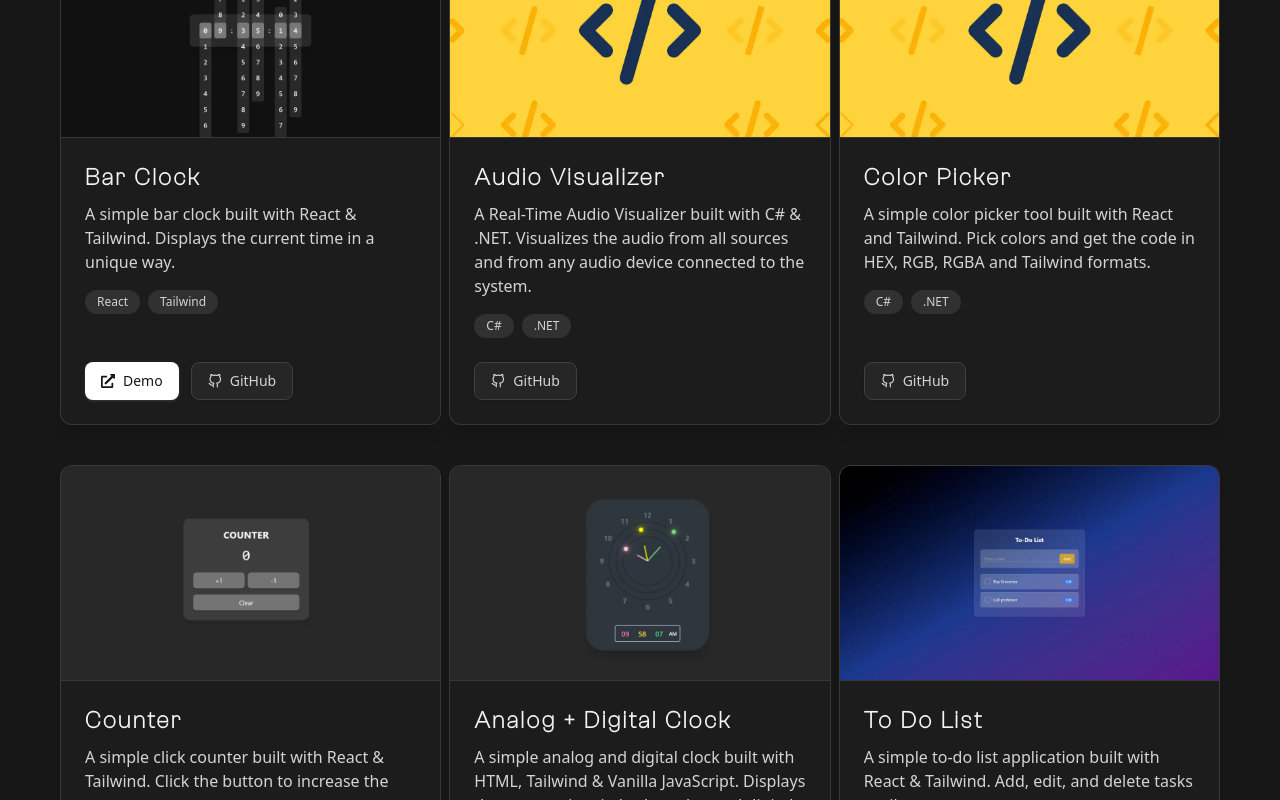
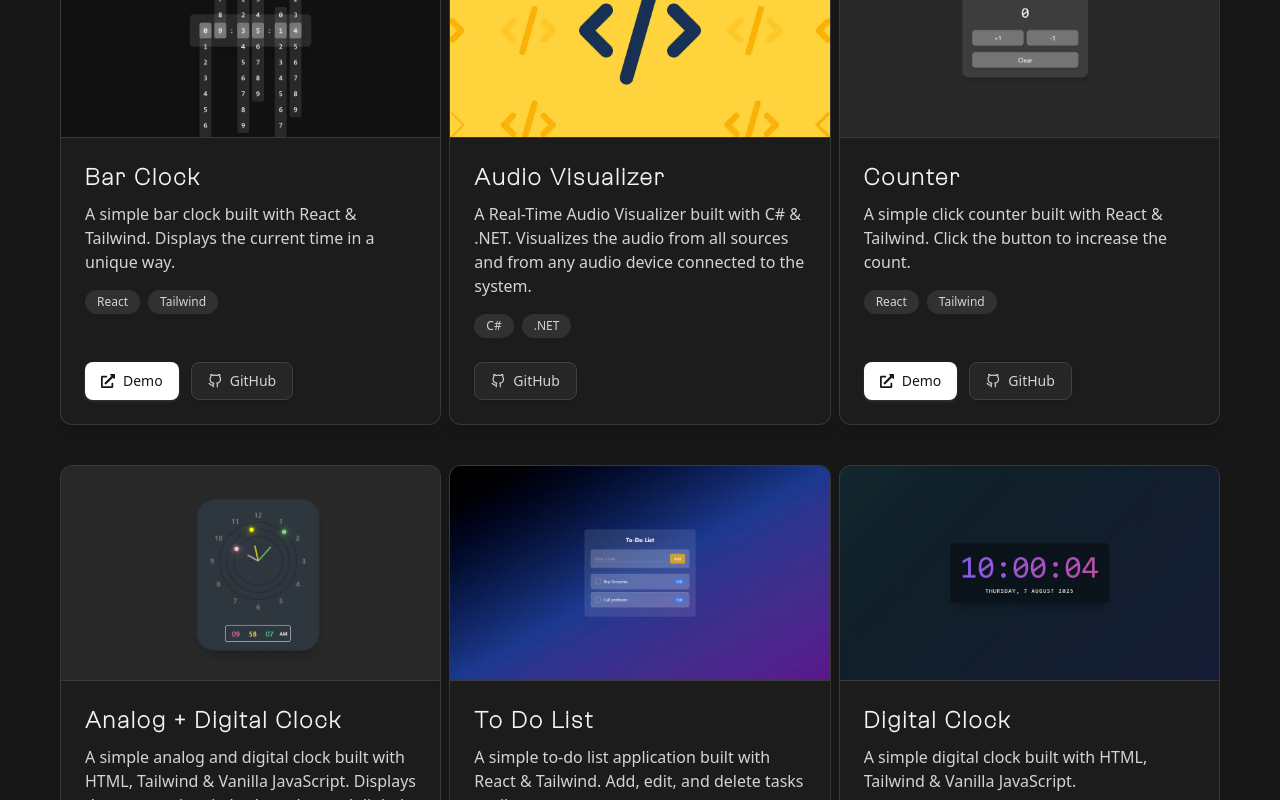
Before and after one commit to akshit-bansal11/my-site, a React (Vite) app: page /projects in a window 1280 px wide. Shown: the part 2320-3120 px from the top of the page. Built offline with nearby package versions, Linux system fonts and the light colour scheme.

Commit message:
Edit Links

```diff
--- a/src/main/pages/Projects.jsx
+++ b/src/main/pages/Projects.jsx
@@ -125,21 +125,13 @@ const projectsData = {
             description: 'A simple bar clock built with React & Tailwind. Displays the current time in a unique way.',
             image: barClock,
             techStack: ['React', 'Tailwind'],
-            demoLink: 'https://akshit-bansal11.github.io/bar-clock/',
-            githubLink: 'https://bar-clock-akshit-bansal11.vercel.app/'
+            githubLink: 'https://akshit-bansal11.github.io/bar-clock/',
+            demoLink: 'https://bar-clock-akshit-bansal11.vercel.app/'
         },
         {
             type: 'small',
             title: 'Audio Visualizer',
             description: 'A Real-Time Audio Visualizer built with C# & .NET. Visualizes the audio from all sources and from any audio device connected to the system.',
-            image: code,
-            techStack: ['C#', '.NET'],
-            githubLink: 'https://github.com/akshit-bansal11/audio-visualizer'
-        },
-        {
-            type: 'small',
-            title: 'Color Picker',
-            description: 'A simple color picker tool built with React and Tailwind. Pick colors and get the code in HEX, RGB, RGBA and Tailwind formats.',
             image: code,
             techStack: ['C#', '.NET'],
             githubLink: 'https://github.com/akshit-bansal11/audio-visualizer'
```
